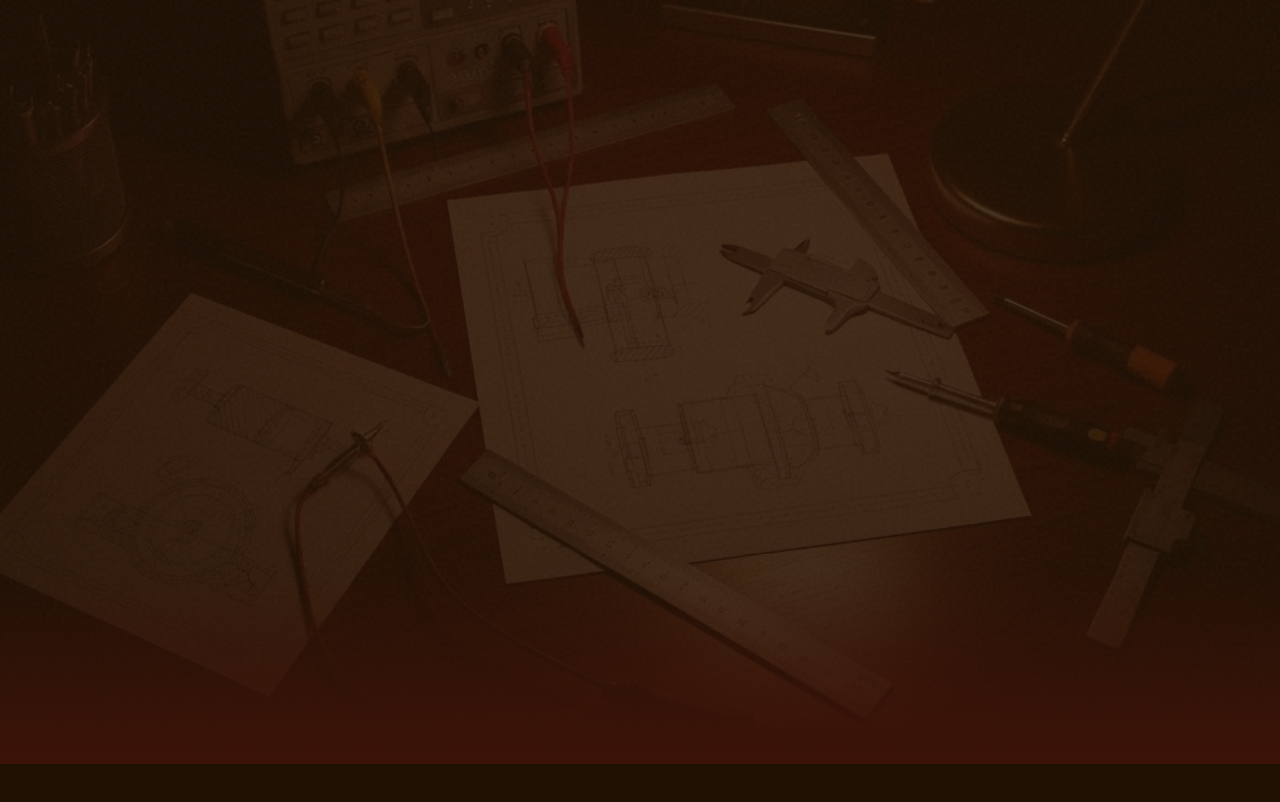
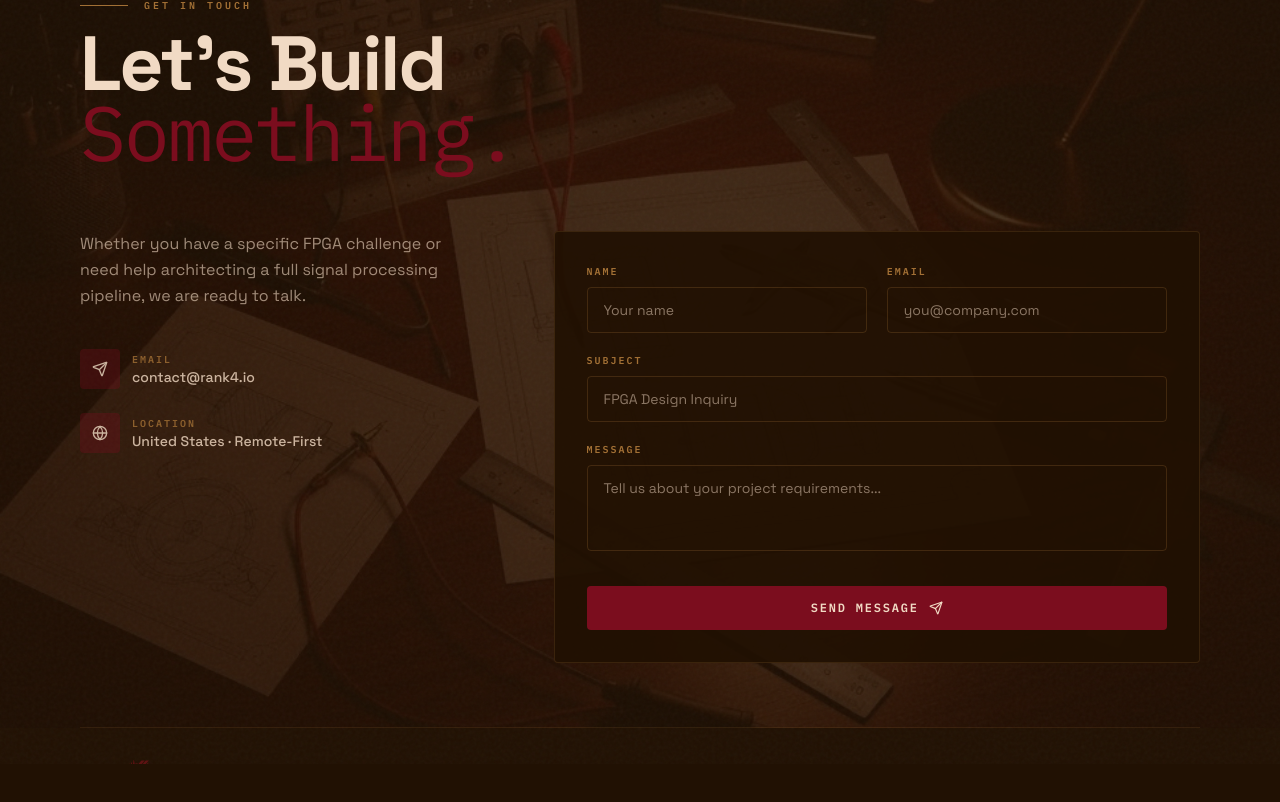
Before and after one commit to CBiedenstein/Rank4-Website, a Next.js app: page / in a window 1280 px wide. Shown: the part 10036-10838 px from the top of the page. Built offline with nearby package versions, Linux system fonts and the light colour scheme.

Commit message:
fix: remove fade-out and gradient from contact section
Unnecessary effects removed for better user experience.

```diff
--- a/components/contact.tsx
+++ b/components/contact.tsx
@@ -47,10 +47,6 @@ export function Contact() {
   // Footer line fades in last
   const footerOpacity = clamp((scrollProgress - 0.4) / 0.12, 0, 1)
 
-  // Global fade out
-  const fadeOut = clamp(1 - (scrollProgress - 0.8) / 0.2, 0, 1)
-  const globalOpacity = scrollProgress < 0.8 ? 1 : fadeOut
-
   // Image parallax
   const imageY = scrollProgress * -60
   const imageScale = 1 + scrollProgress * 0.06
@@ -98,7 +94,6 @@ export function Contact() {
         {/* Floating content */}
         <div
           className="relative z-10 flex h-full flex-col justify-start px-6 pb-[max(1rem,env(safe-area-inset-bottom))] pt-[max(4.5rem,calc(3.5rem+env(safe-area-inset-top)))] md:justify-center md:px-12 lg:px-20"
-          style={{ opacity: globalOpacity }}
           id="contact"
         >
           <div className="mx-auto w-full max-w-[1400px]">
@@ -384,15 +379,7 @@ export function Contact() {
           </div>
         </div>
 
-        {/* Bottom gradient for fade-out */}
-        <div
-          className="pointer-events-none absolute right-0 bottom-0 left-0 z-20 h-48"
-          style={{
-            background: `linear-gradient(to bottom, transparent, #3D1308)`,
-            opacity: clamp((scrollProgress - 0.85) / 0.15, 0, 1),
-          }}
-          aria-hidden="true"
-        />
+
       </div>
     </div>
   )
```
